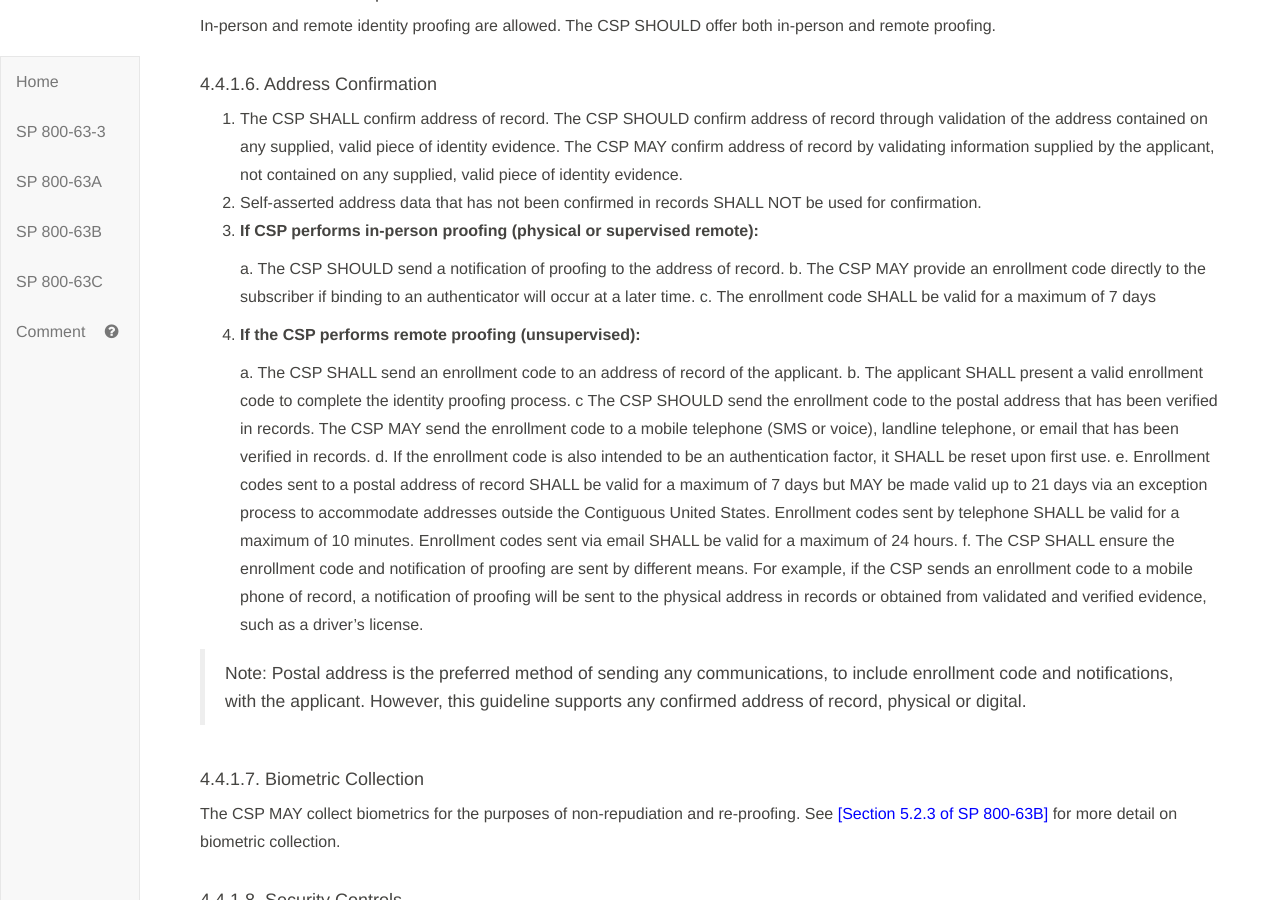
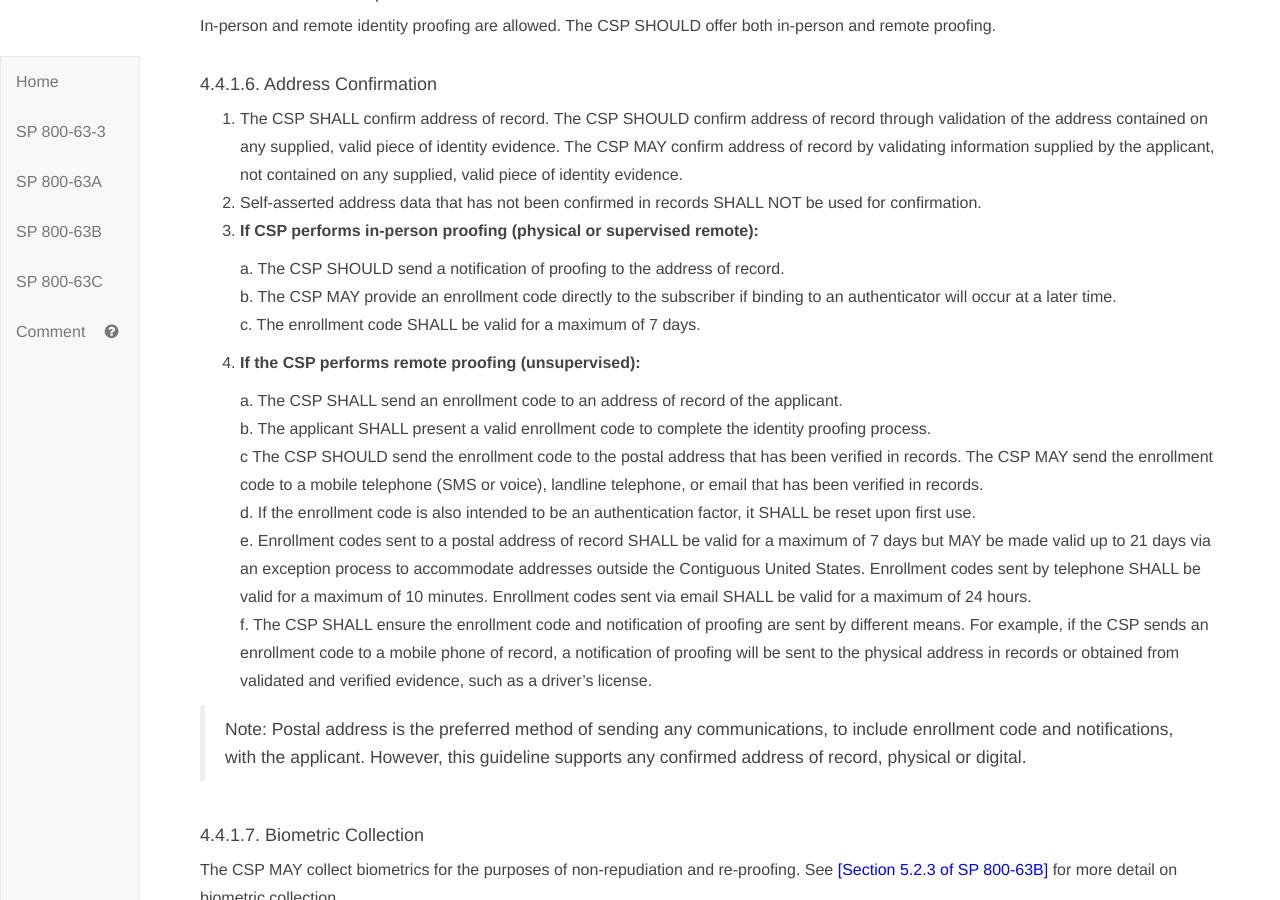
Before and after one commit to usnistgov/800-63-3, a Jekyll site: the page built from sp800-63a/sec4_ial.md, in a window 1280 px wide and 900 px high, scrolled down 3973 px. Built offline with Jekyll 4.4.1, drawn with Linux system fonts in a browser that asks for light colours; our own code applies the rules of GitHub Pages for plain Markdown files; some of the changed text lies outside the part shown.

Commit message:
fix line break issues

```diff
--- a/sp800-63a/sec4_ial.md
+++ b/sp800-63a/sec4_ial.md
@@ -50,9 +50,9 @@
 
 8. The CSP SHALL maintain a record, to include audit logs, of all steps taken to verify the identity of the applicant and SHALL record the types of identity evidence presented in the proofing process. The CSP SHALL conduct a privacy risk assessment to determine:
 
-	a) Any steps that it will take to verify the identity of the applicant beyond any mandatory requirements specified herein;
-	b) The PII, including any biometrics, images, scans, or other copies of the identity evidence that the CSP will maintain as a record of identity proofing. Note: Specific federal, state, local, territorial, or tribal government and private sector organization requirements may apply; and
-	c) The schedule of retention for these records. Note: Specific National Archives and Records Administration (NARA) records retention schedules may apply.
+	a. Any steps that it will take to verify the identity of the applicant beyond any mandatory requirements specified herein;
+	b. The PII, including any biometrics, images, scans, or other copies of the identity evidence that the CSP will maintain as a record of identity proofing. Note: Specific federal, state, local, territorial, or tribal government and private sector organization requirements may apply; and
+	c. The schedule of retention for these records. Note: Specific National Archives and Records Administration (NARA) records retention schedules may apply.
 
 
 9. All PII collected as part of the enrollment process SHALL be protected to ensure confidentiality, integrity, and attribution of the information source.
@@ -65,10 +65,10 @@
 
 13. Regardless of whether the CSP is an agency or private sector provider, the following requirements apply to the agency offering or using the proofing service:
 
-	a) The agency SHALL consult with their Senior Agency Official for Privacy (SAOP) to conduct an analysis to determine whether the collection of PII to conduct identity proofing triggers the requirements of the Privacy Act.
-	b) The agency SHALL publish a System of Records Notice (SORN) to cover such collection, as applicable.
-	c) The agency SHALL consult with their SAOP to conduct an analysis to determine whether the collection of PII to conduct identity proofing triggers the requirements of the E-Government Act of 2002.
-	d) The agency SHALL publish a Privacy Impact Assessment (PIA) to cover such collection, as applicable.
+	a. The agency SHALL consult with their Senior Agency Official for Privacy (SAOP) to conduct an analysis to determine whether the collection of PII to conduct identity proofing triggers the requirements of the Privacy Act.
+	b. The agency SHALL publish a System of Records Notice (SORN) to cover such collection, as applicable.
+	c. The agency SHALL consult with their SAOP to conduct an analysis to determine whether the collection of PII to conduct identity proofing triggers the requirements of the E-Government Act of 2002.
+	d. The agency SHALL publish a Privacy Impact Assessment (PIA) to cover such collection, as applicable.
 
 ### 4.3. Identity Assurance Level 1
 
@@ -119,7 +119,7 @@
 
 	a. The CSP SHOULD send a notification of proofing to the address of record.
 	b. The CSP MAY provide an enrollment code directly to the subscriber if binding to an authenticator will occur at a later time.
-	c. The enrollment code SHALL be valid for a maximum of 7 days
+	c. The enrollment code SHALL be valid for a maximum of 7 days.
 
 4. **If the CSP performs remote proofing (unsupervised):**
 
```
Also changed, not shown: sp800-63a/sec5_proofing.md (line endings or trailing spaces).
